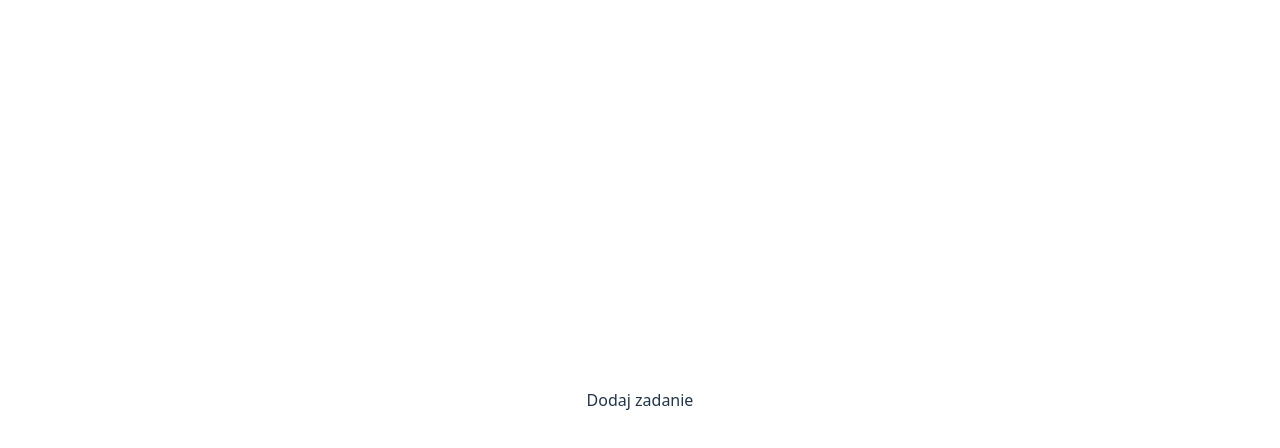
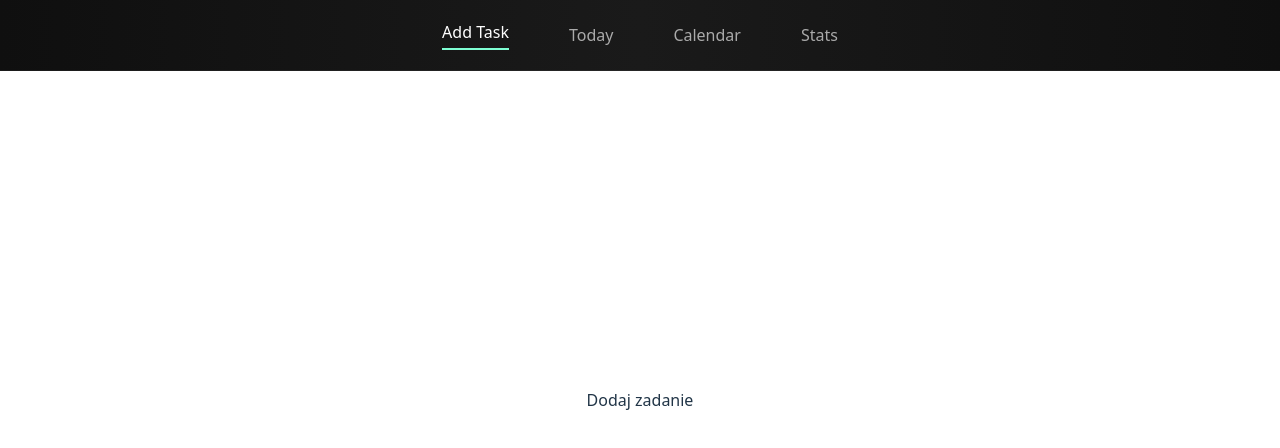
Before and after one commit to Jjuloks/DailyRoutine, a React app in the folder frontend/: page / in a window 1280 px wide. Shown: the top 448 px of the page. Built offline with nearby package versions, Linux system fonts and the light colour scheme; the HTML template or start-up script is replaced by a standard one.

Commit message:
Navbar layout

```diff
--- a/frontend/src/App.jsx
+++ b/frontend/src/App.jsx
@@ -5,13 +5,14 @@ import AddTaskPage from "./pages/AddTaskPage.jsx"
 import CalendarPage from "./pages/CalendarPage.jsx"
 import StatsPage from "./pages/StatsPage.jsx"
 import TodayPage from "./pages/TodayPage.jsx"
-
+import NavBar from "./comp/Navbar.jsx";
 
 function App() {
 
 
   return (
     <>
+    <NavBar/>
     <Routes>
       <Route path='/' element={<AddTaskPage />} />
       <Route path='/calendar' element={<CalendarPage />} />
--- /dev/null
+++ b/frontend/src/comp/Navbar.css
@@ -0,0 +1,53 @@
+.whole-navbar {
+  position: fixed;
+  top: 0;
+  left: 0;
+  width: 100%;
+  height: 70px;
+
+  background: linear-gradient(
+    90deg,
+    #0f0f0f 0%,
+    #1a1a1a 50%,
+    #0f0f0f 100%
+  );
+
+  border-bottom: 1px solid rgba(255, 255, 255, 0.05);
+
+  display: flex;
+  align-items: center;
+  z-index: 1000;
+}
+
+.navbar {
+  width: 100%;
+  height: 70px;
+
+  display: flex;
+  justify-content: center;
+  align-items: center;
+}
+
+.navbarlinks {
+  display: flex;
+  justify-content: center;
+  align-items: center;
+  gap: 60px;
+}
+
+.navbarlinks a {
+  text-decoration: none;
+  color: #aaaaaa;
+  font-weight: 500;
+  transition: 0.25s ease;
+}
+
+.navbarlinks a:hover {
+  color: #ffffff;
+}
+
+.navbarlinks a.active {
+  color: #ffffff;
+  border-bottom: 2px solid aquamarine;
+  padding-bottom: 4px;
+}
--- a/frontend/src/comp/Navbar.jsx
+++ b/frontend/src/comp/Navbar.jsx
@@ -0,0 +1,20 @@
+import React from 'react';
+import { NavLink } from 'react-router-dom';
+import "./Navbar.css"
+
+
+const NavBar =() => {
+    return (
+        <nav className="whole-navbar">
+        <div className="navbar">
+            <div className="navbarlinks">
+                <NavLink to='/'>Add Task</NavLink>
+                <NavLink to='/today'>Today</NavLink>
+                <NavLink to='/calendar'>Calendar</NavLink>
+                <NavLink to='/stats'>Stats</NavLink>
+            </div>
+        </div>
+        </nav>
+    )
+}
+export default NavBar;
```
